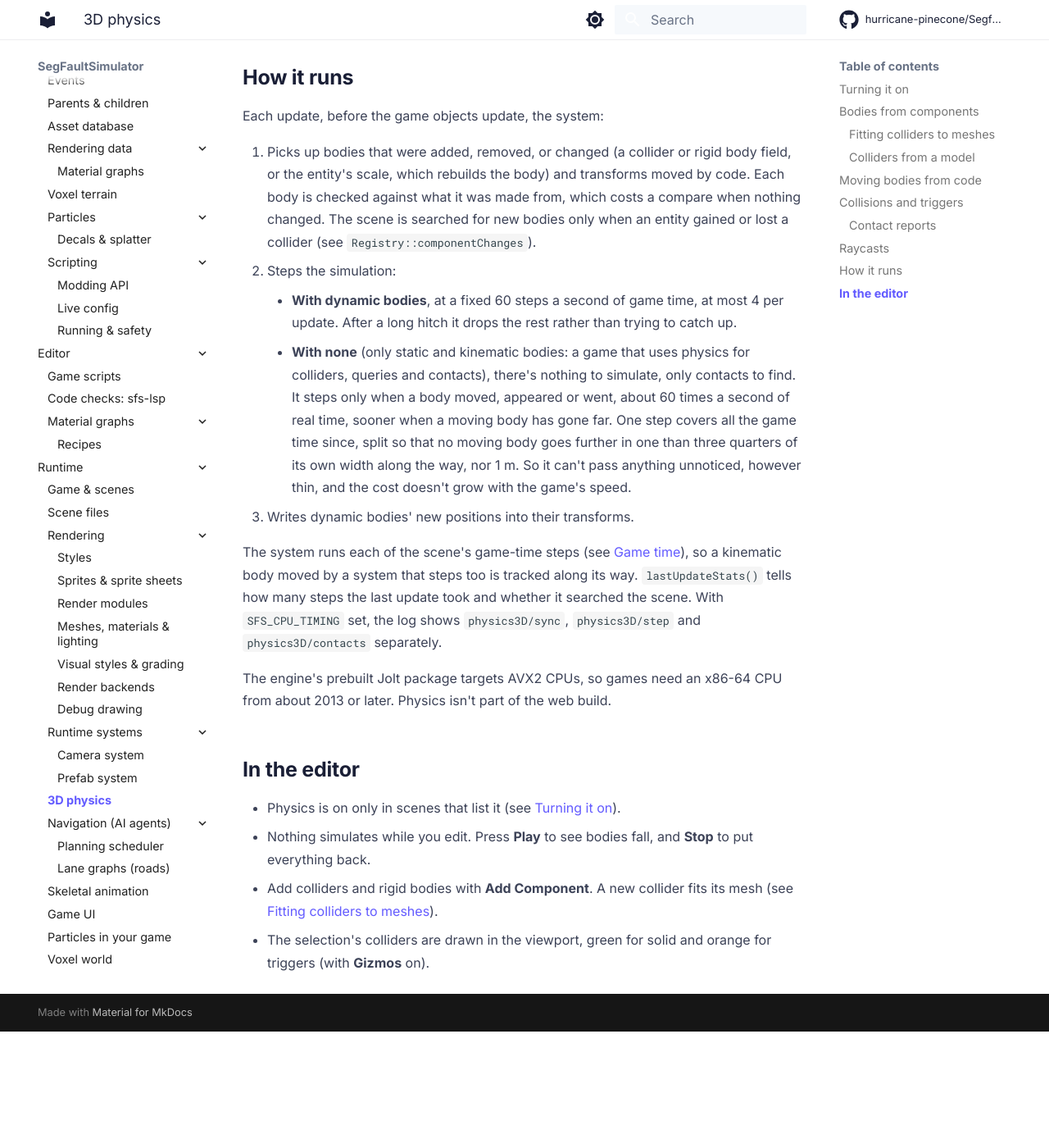
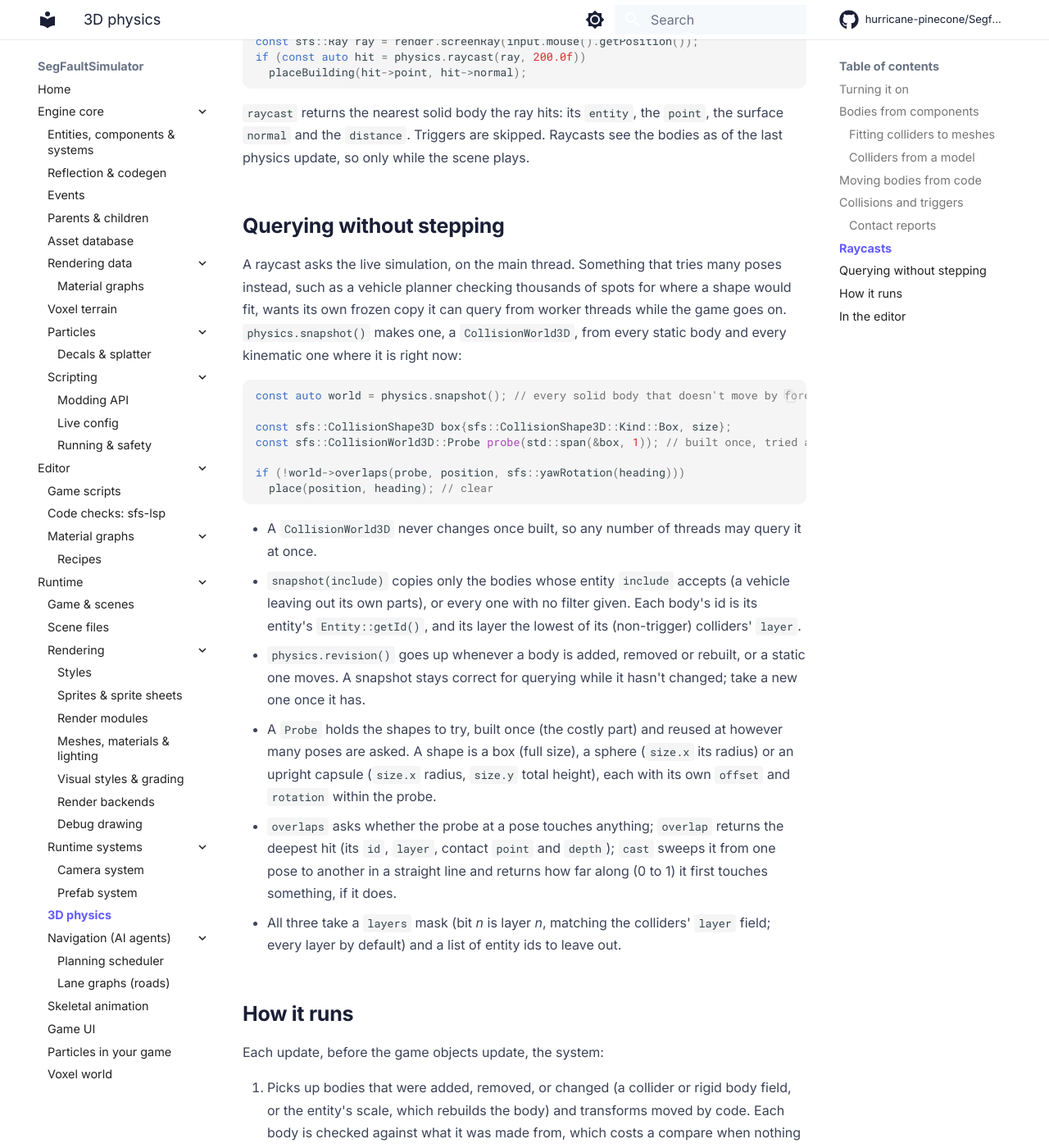
Before and after one commit to hurricane-pinecone/Segfault-Simulator, an MkDocs documentation site: the page built from docs/runtime/physics-3d/index.md, in a window 1280 px wide and 1400 px high, scrolled down 5414 px. Shown: the whole window at 82% size. Built offline with MkDocs 1.6.1 and Material for MkDocs 9.7.7, drawn with Linux system fonts in a browser that asks for light colours; comment, search, counter and statistics services are not loaded; before the commit the page ends 6672 px from its top, so only the background shows below that; some of the changed text lies outside the part shown.

Commit message:
docs: document collider layers, touchStatic and CollisionWorld3D queries (#38)
Co-authored-by: hurricane-pinecone <46616161+hurricane-pinecone@users.noreply.github.com>
Co-authored-by: github-actions[bot] <41898282+github-actions[bot]@users.noreply.github.com>

````diff
--- a/docs/runtime/physics-3d/index.md
+++ b/docs/runtime/physics-3d/index.md
@@ -45,14 +45,18 @@ Colliders:
 | `SphereCollider3DComponent` | A sphere of `radius` |
 | `CapsuleCollider3DComponent` | An upright capsule (`radius`, total `height` along Z), the usual shape for characters |
 
-Each has an `offset` from the entity's origin, and a `trigger` flag (see below).
-Colliders turn and scale with the entity. A sphere scales by the entity's
-largest scale axis, so it stays round. An entity may have one of each kind; they
-combine into one shape.
+Each has an `offset` from the entity's origin, a `trigger` flag (see below)
+and a `layer` (0 to 31, 0 by default): which layer a mask-based query such as
+[`CollisionWorld3D`](#querying-without-stepping) counts it in. It plays no
+part in the simulation itself. Colliders turn and scale with the entity. A
+sphere scales by the entity's largest scale axis, so it stays round. An
+entity may have one of each kind; they combine into one shape.
 
 `RigidBody3DComponent` fields: `mass` (kg), `kinematic`, `friction`,
 `bounciness`, `linearDamping`, `angularDamping`, `gravityScale` (0 floats),
-and `lockRotation` (never tips over, e.g. a character). A body flattens
+`lockRotation` (never tips over, e.g. a character) and `touchStatic` (a
+kinematic body's contacts with static and other kinematic bodies are reported
+too; see [Collisions and triggers](#collisions-and-triggers)). A body flattens
 [grass](../../editor/index.md#grass) only with a `GrassBenderComponent`
 (`fitColliders` sizes it by its colliders).
 
@@ -151,6 +155,11 @@ like a pickup, a checkpoint or a zone that opens a door. An entity whose
 colliders are all triggers is a trigger. A static trigger notices moving
 bodies; a kinematic one notices static bodies too.
 
+A solid kinematic body normally hears about dynamic bodies only, not static or
+other kinematic ones. Tick **Touch Static** on its `RigidBody3DComponent` for
+one that must know what it touches regardless, such as a machine driven by
+script.
+
 ### Contact reports
 
 A system reads contacts through a **`ContactReportComponent`** (Unity sends a
@@ -208,6 +217,46 @@ if (const auto hit = physics.raycast(ray, 200.0f))
 `point`, the surface `normal` and the `distance`. Triggers are skipped. Raycasts
 see the bodies as of the last physics update, so only while the scene plays.
 
+## Querying without stepping
+
+A raycast asks the live simulation, on the main thread. Something that tries
+many poses instead, such as a vehicle planner checking thousands of spots for
+where a shape would fit, wants its own frozen copy it can query from worker
+threads while the game goes on. `physics.snapshot()` makes one, a
+`CollisionWorld3D`, from every static body and every kinematic one where it is
+right now:
+
+```cpp
+const auto world = physics.snapshot(); // every solid body that doesn't move by force
+
+const sfs::CollisionShape3D box{sfs::CollisionShape3D::Kind::Box, size};
+const sfs::CollisionWorld3D::Probe probe(std::span(&box, 1)); // built once, tried at many poses
+
+if (!world->overlaps(probe, position, sfs::yawRotation(heading)))
+  place(position, heading); // clear
+```
+
+- A `CollisionWorld3D` never changes once built, so any number of threads may
+  query it at once.
+- `snapshot(include)` copies only the bodies whose entity `include` accepts (a
+  vehicle leaving out its own parts), or every one with no filter given. Each
+  body's id is its entity's `Entity::getId()`, and its layer the lowest of its
+  (non-trigger) colliders' `layer`.
+- `physics.revision()` goes up whenever a body is added, removed or rebuilt,
+  or a static one moves. A snapshot stays correct for querying while it
+  hasn't changed; take a new one once it has.
+- A `Probe` holds the shapes to try, built once (the costly part) and reused
+  at however many poses are asked. A shape is a box (full size), a sphere
+  (`size.x` its radius) or an upright capsule (`size.x` radius, `size.y` total
+  height), each with its own `offset` and `rotation` within the probe.
+- `overlaps` asks whether the probe at a pose touches anything; `overlap`
+  returns the deepest hit (its `id`, `layer`, contact `point` and `depth`);
+  `cast` sweeps it from one pose to another in a straight line and returns how
+  far along (0 to 1) it first touches something, if it does.
+- All three take a `layers` mask (bit *n* is layer *n*, matching the
+  colliders' `layer` field; every layer by default) and a list of entity ids
+  to leave out.
+
 ## How it runs
 
 Each update, before the game objects update, the system:
````
